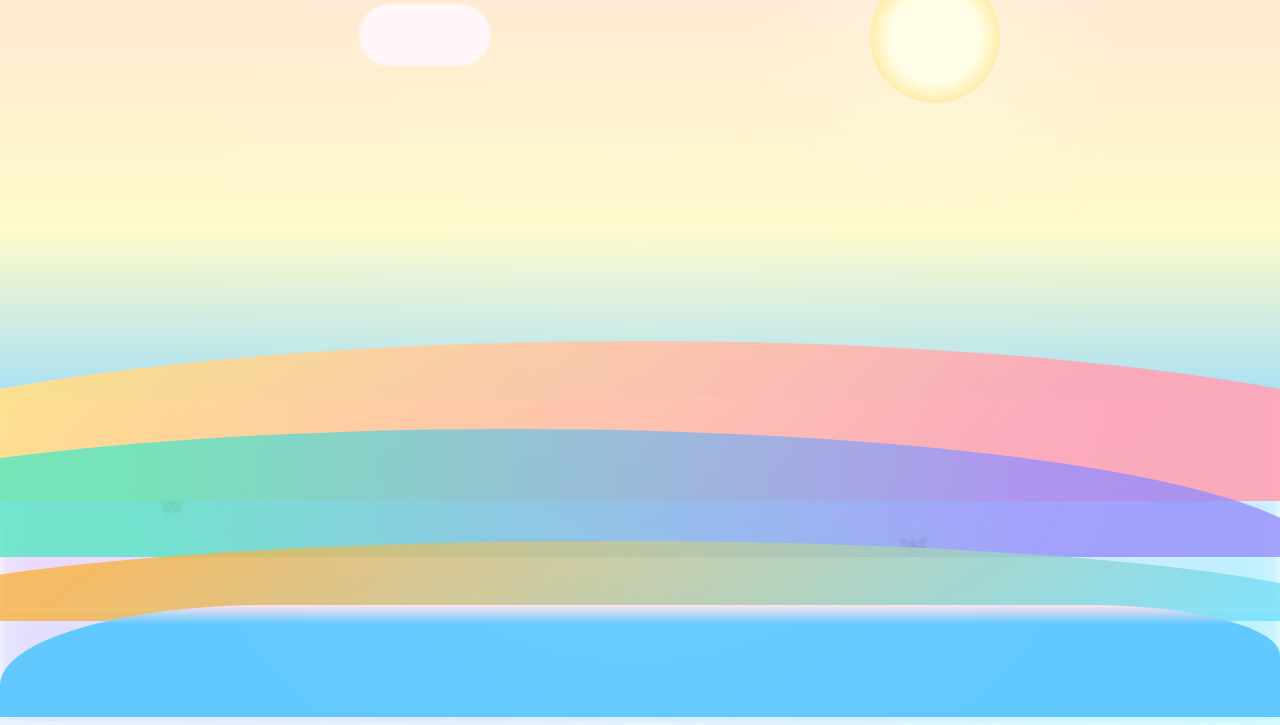
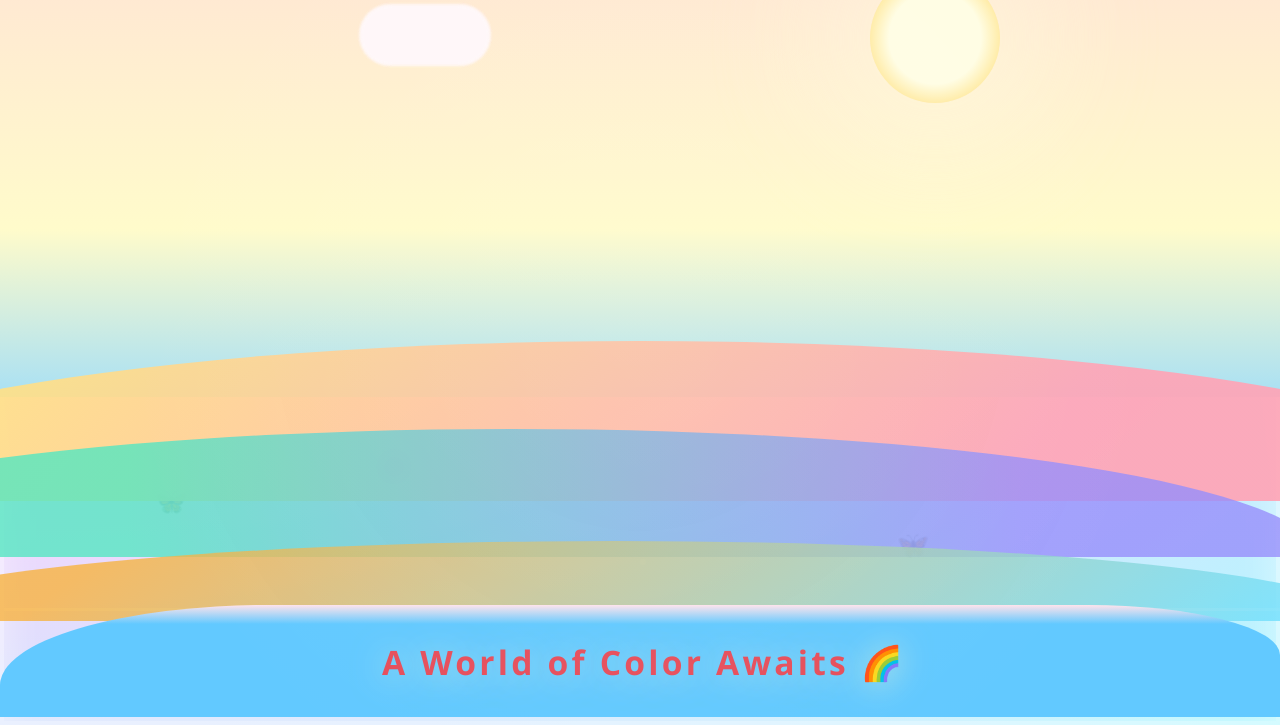
Before and after one commit to Suhaani-19/AP, a website: page index.html in a window 1280 px wide. Shown: the part 83-808 px from the top of the page. Drawn offline with Linux system fonts and the light colour scheme.

Commit message:
Update index.html

```diff
--- a/index.html
+++ b/index.html
@@ -223,7 +223,7 @@
   <div class="water"></div>
   <div class="wave-line"></div>
 
-
+  <div class="caption">A World of Color Awaits 🌈</div>
 
   <div class="overlay"></div>
 </body>
```
